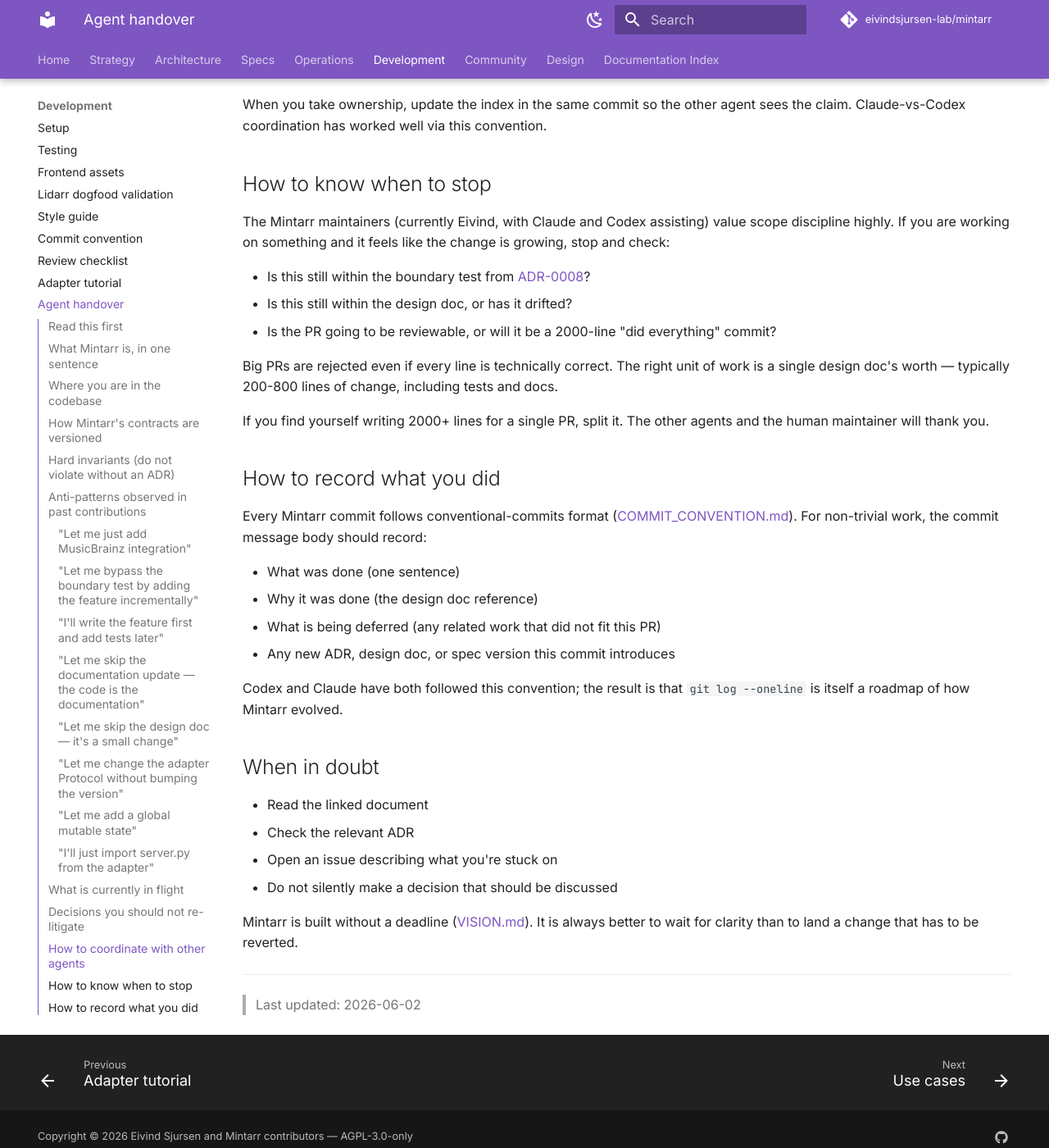
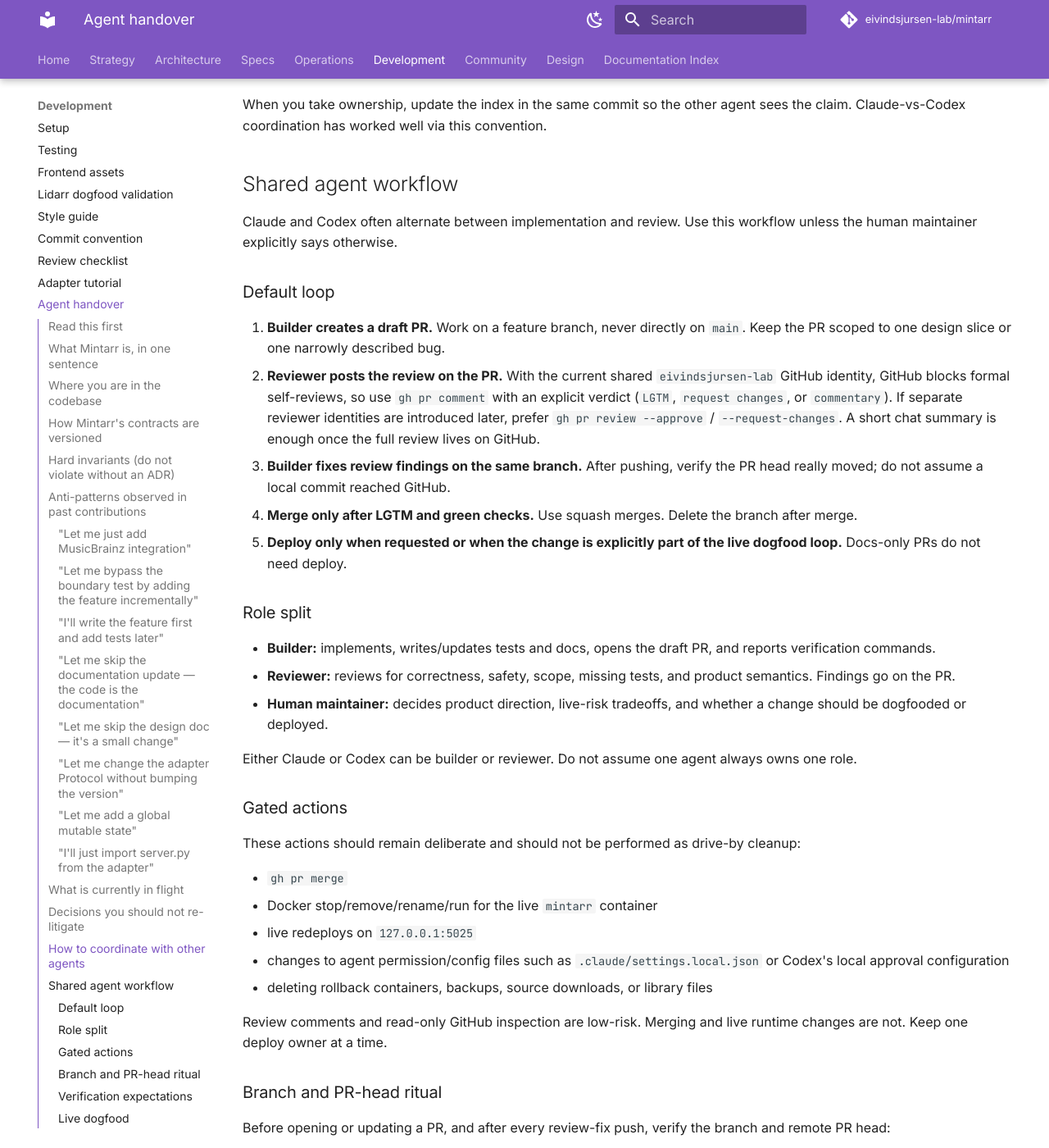
Before and after one commit to VectorOfDoubt/mintarr, an MkDocs documentation site: the page built from docs/development/AGENT_HANDOVER.md, in a window 1280 px wide and 1400 px high, scrolled down 8385 px. Shown: the whole window at 82% size. Built offline with MkDocs 1.6.1 and Material for MkDocs 9.7.7, drawn with Linux system fonts in a browser that asks for light colours; comment, search, counter and statistics services are not loaded; some of the changed text lies outside the part shown.

Commit message:
docs: document shared agent workflow (#158)
Co-authored-by: Eivind Sjursen <eivind.sjursen@gmail.com>

````diff
--- a/docs/development/AGENT_HANDOVER.md
+++ b/docs/development/AGENT_HANDOVER.md
@@ -214,6 +214,107 @@
 
 When you take ownership, update the index in the same commit so the other agent sees the claim. Claude-vs-Codex coordination has worked well via this convention.
 
+## Shared agent workflow
+
+Claude and Codex often alternate between implementation and review. Use this
+workflow unless the human maintainer explicitly says otherwise.
+
+### Default loop
+
+1. **Builder creates a draft PR.** Work on a feature branch, never directly on
+   `main`. Keep the PR scoped to one design slice or one narrowly described bug.
+2. **Reviewer posts the review on the PR.** With the current shared
+   `eivindsjursen-lab` GitHub identity, GitHub blocks formal self-reviews, so
+   use `gh pr comment` with an explicit verdict (`LGTM`, `request changes`, or
+   `commentary`). If separate reviewer identities are introduced later, prefer
+   `gh pr review --approve` / `--request-changes`. A short chat summary is
+   enough once the full review lives on GitHub.
+3. **Builder fixes review findings on the same branch.** After pushing, verify
+   the PR head really moved; do not assume a local commit reached GitHub.
+4. **Merge only after LGTM and green checks.** Use squash merges. Delete the
+   branch after merge.
+5. **Deploy only when requested or when the change is explicitly part of the
+   live dogfood loop.** Docs-only PRs do not need deploy.
+
+### Role split
+
+- **Builder:** implements, writes/updates tests and docs, opens the draft PR,
+  and reports verification commands.
+- **Reviewer:** reviews for correctness, safety, scope, missing tests, and
+  product semantics. Findings go on the PR.
+- **Human maintainer:** decides product direction, live-risk tradeoffs, and
+  whether a change should be dogfooded or deployed.
+
+Either Claude or Codex can be builder or reviewer. Do not assume one agent
+always owns one role.
+
+### Gated actions
+
+These actions should remain deliberate and should not be performed as drive-by
+cleanup:
+
+- `gh pr merge`
+- Docker stop/remove/rename/run for the live `mintarr` container
+- live redeploys on `127.0.0.1:5025`
+- changes to agent permission/config files such as `.claude/settings.local.json`
+  or Codex's local approval configuration
+- deleting rollback containers, backups, source downloads, or library files
+
+Review comments and read-only GitHub inspection are low-risk. Merging and live
+runtime changes are not. Keep one deploy owner at a time.
+
+### Branch and PR-head ritual
+
+Before opening or updating a PR, and after every review-fix push, verify the
+branch and remote PR head:
+
+```bash
+git branch --show-current
+git rev-parse HEAD
+git ls-remote origin <branch-name>
+gh pr view <number> --json headRefOid,mergeable,isDraft
+```
+
+The local `HEAD`, `git ls-remote`, and `headRefOid` should match. This prevents
+the recurring failure mode where a fix exists locally or on a stray `pr-NNN`
+branch while the actual PR still points at the old commit.
+
+### Verification expectations
+
+Match verification scope to the change. Common commands:
+
+```bash
+ruff check app tests
+ruff format --check app tests
+MYPY_CACHE_DIR=/tmp/mintarr-mypy-cache mypy app
+python3 scripts/check_markdown_links.py docs
+mkdocs build --strict --site-dir /tmp/mintarr-mkdocs-check
+node --check app/static/dashboard.js
+```
+
+For risky pipeline, import, worker, or state changes, run targeted tests plus the
+Docker test suite when feasible:
+
+```bash
+docker compose -f docker-compose.test.yaml run --rm tests pytest /tests
+```
+
+If local WSL `/config` permissions make a full suite noisy, say so in the PR and
+show the targeted tests that were run. CI/Docker remains the source of truth.
+
+### Live dogfood
+
+For live dogfood against Lidarr:
+
+- ensure Mintarr active jobs are zero before redeploy unless the test explicitly
+  covers in-flight recovery
+- take a `/backup` export before replacing the container
+- keep the previous container renamed as rollback
+- preserve the existing env, mounts, port, and measured-existing flags
+- verify health, active jobs, Lidarr queue, and the specific behavior under test
+- record non-trivial dogfood findings in
+  [LIDARR_DOGFOOD_VALIDATION.md](LIDARR_DOGFOOD_VALIDATION.md)
+
 ## How to know when to stop
 
 The Mintarr maintainers (currently Eivind, with Claude and Codex assisting) value scope discipline highly. If you are working on something and it feels like the change is growing, stop and check:
@@ -248,4 +349,4 @@
 
 ---
 
-> Last updated: 2026-06-02
+> Last updated: 2026-06-12
````
